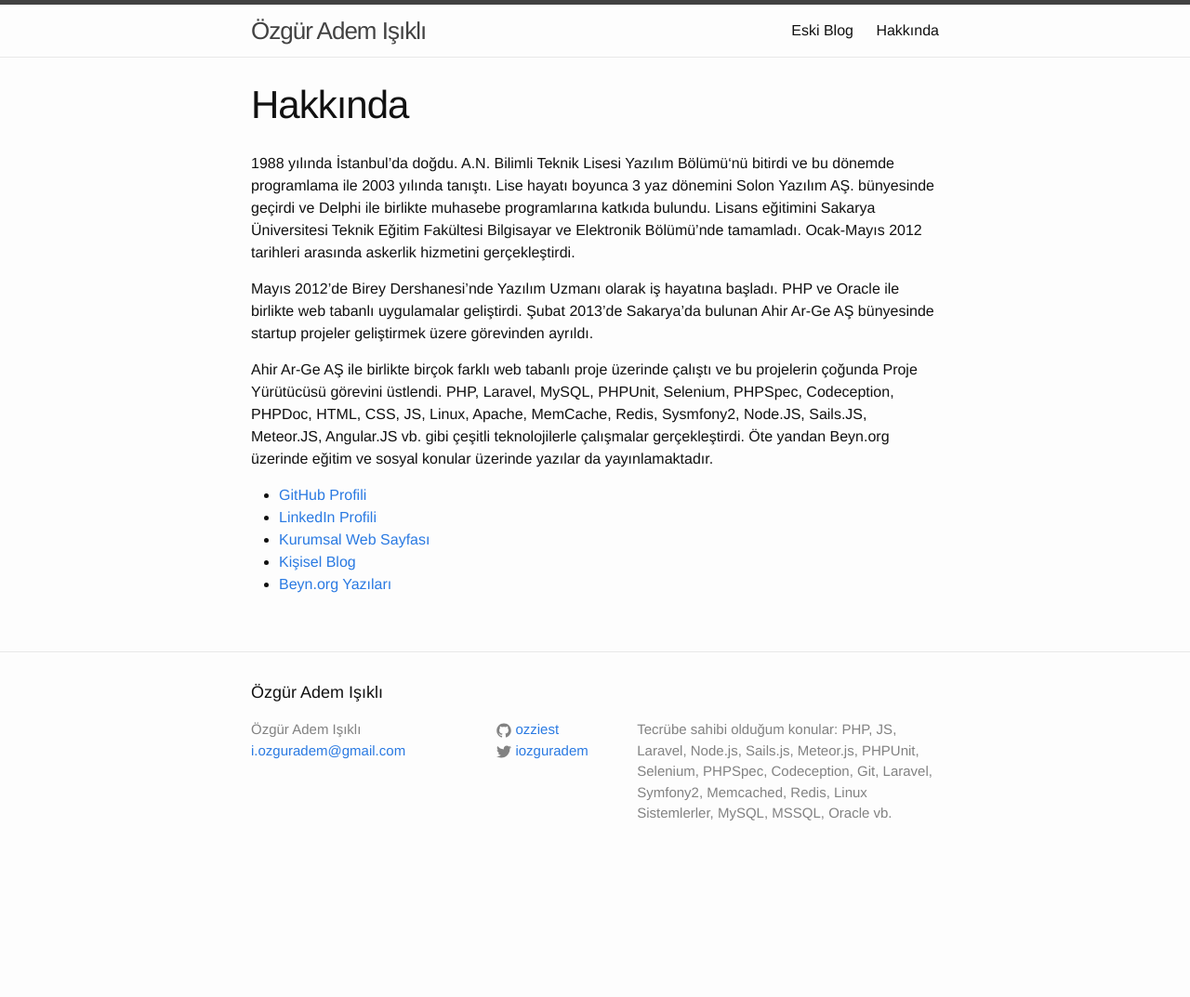
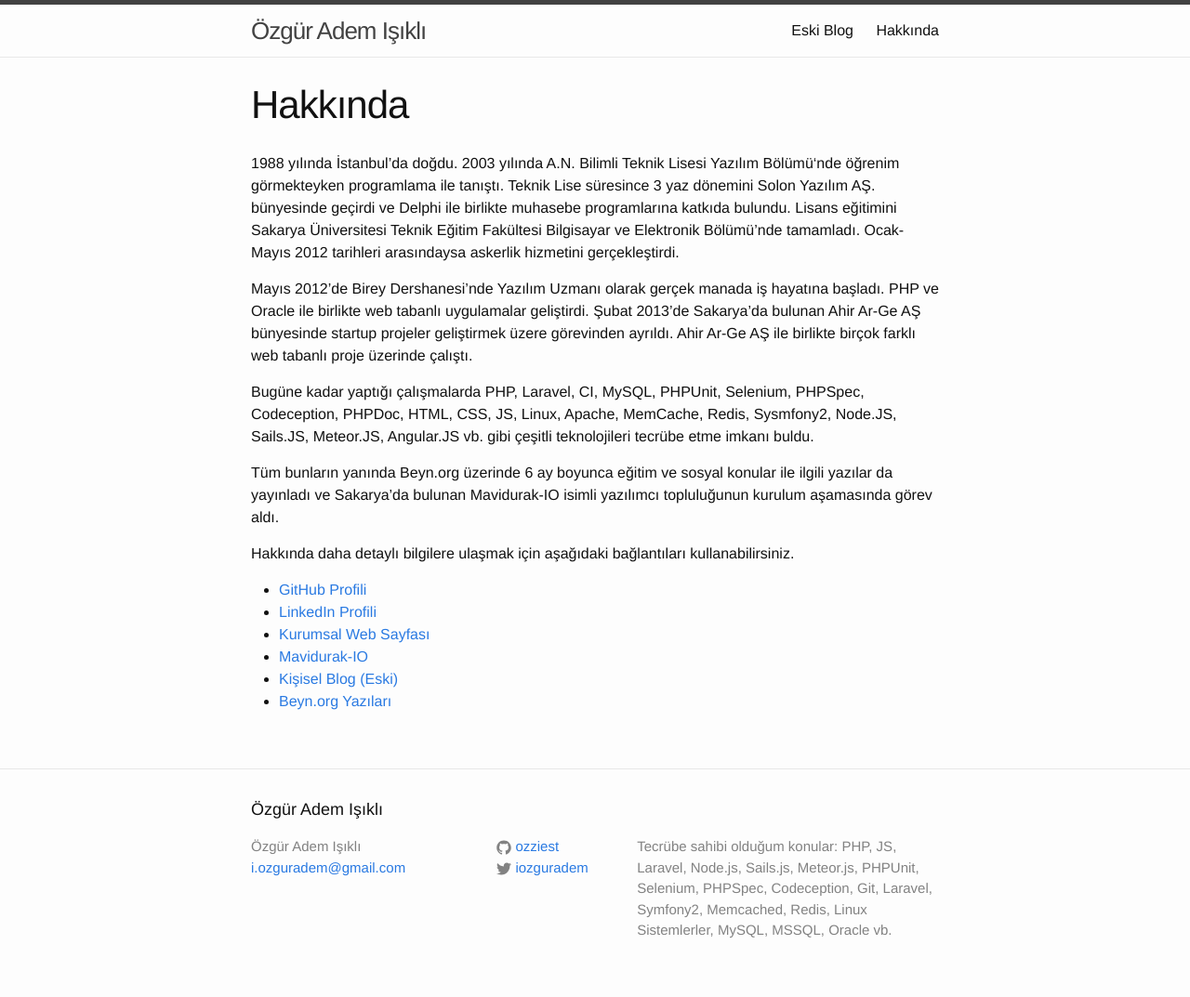
Before and after one commit to ozziest/ozziest.github.io, a Jekyll site: the page built from about.md, in a window 1280 px wide. Shown: the whole page at 93% size. Built offline with Jekyll 4.4.1, drawn with Linux system fonts in a browser that asks for light colours; before the commit the page ends 947 px from its top, so only the background shows below that.

Commit message:
Update about.md

```diff
--- a/about.md
+++ b/about.md
@@ -4,14 +4,19 @@ title: Hakkında
 permalink: /about/
 ---
 
-1988 yılında İstanbul’da doğdu. A.N. Bilimli Teknik Lisesi Yazılım Bölümü‘nü bitirdi ve bu dönemde programlama ile 2003 yılında tanıştı. Lise hayatı boyunca 3 yaz dönemini Solon Yazılım AŞ. bünyesinde geçirdi ve Delphi ile birlikte muhasebe programlarına katkıda bulundu. Lisans eğitimini Sakarya Üniversitesi Teknik Eğitim Fakültesi Bilgisayar ve Elektronik Bölümü’nde tamamladı. Ocak-Mayıs 2012 tarihleri arasında askerlik hizmetini gerçekleştirdi.
+1988 yılında İstanbul’da doğdu. 2003 yılında A.N. Bilimli Teknik Lisesi Yazılım Bölümü‘nde öğrenim görmekteyken programlama ile tanıştı. Teknik Lise süresince 3 yaz dönemini Solon Yazılım AŞ. bünyesinde geçirdi ve Delphi ile birlikte muhasebe programlarına katkıda bulundu. Lisans eğitimini Sakarya Üniversitesi Teknik Eğitim Fakültesi Bilgisayar ve Elektronik Bölümü’nde tamamladı. Ocak-Mayıs 2012 tarihleri arasındaysa askerlik hizmetini gerçekleştirdi.
 
-Mayıs 2012’de Birey Dershanesi’nde Yazılım Uzmanı olarak iş hayatına başladı. PHP ve Oracle ile birlikte web tabanlı uygulamalar geliştirdi. Şubat 2013’de Sakarya’da bulunan Ahir Ar-Ge AŞ bünyesinde startup projeler geliştirmek üzere görevinden ayrıldı.
+Mayıs 2012’de Birey Dershanesi’nde Yazılım Uzmanı olarak gerçek manada iş hayatına başladı. PHP ve Oracle ile birlikte web tabanlı uygulamalar geliştirdi. Şubat 2013’de Sakarya’da bulunan Ahir Ar-Ge AŞ bünyesinde startup projeler geliştirmek üzere görevinden ayrıldı. Ahir Ar-Ge AŞ ile birlikte birçok farklı web tabanlı proje üzerinde çalıştı.
 
-Ahir Ar-Ge AŞ ile birlikte birçok farklı web tabanlı proje üzerinde çalıştı ve bu projelerin çoğunda Proje Yürütücüsü görevini üstlendi. PHP, Laravel, MySQL, PHPUnit, Selenium, PHPSpec, Codeception, PHPDoc, HTML, CSS, JS, Linux, Apache, MemCache, Redis, Sysmfony2, Node.JS, Sails.JS, Meteor.JS, Angular.JS vb. gibi çeşitli teknolojilerle çalışmalar gerçekleştirdi. Öte yandan Beyn.org üzerinde eğitim ve sosyal konular üzerinde yazılar da yayınlamaktadır.
+Bugüne kadar yaptığı çalışmalarda PHP, Laravel, CI, MySQL, PHPUnit, Selenium, PHPSpec, Codeception, PHPDoc, HTML, CSS, JS, Linux, Apache, MemCache, Redis, Sysmfony2, Node.JS, Sails.JS, Meteor.JS, Angular.JS vb. gibi çeşitli teknolojileri tecrübe etme imkanı buldu.
+
+Tüm bunların yanında Beyn.org üzerinde 6 ay boyunca eğitim ve sosyal konular ile ilgili yazılar da yayınladı ve Sakarya'da bulunan Mavidurak-IO isimli yazılımcı topluluğunun kurulum aşamasında görev aldı.
+
+Hakkında daha detaylı bilgilere ulaşmak için aşağıdaki bağlantıları kullanabilirsiniz.
 
 * [GitHub Profili](http://github.com/ozziest)
 * [LinkedIn Profili](http://tr.linkedin.com/in/ozguradem)
 * [Kurumsal Web Sayfası](http://ahir.com.tr)
-* [Kişisel Blog](http://ozguradem.net)
+* [Mavidurak-IO](http://mavidurak.github.io)
+* [Kişisel Blog (Eski)](http://ozguradem.net)
 * [Beyn.org Yazıları](http://beyn.org/yazar/ozguradem)
```
